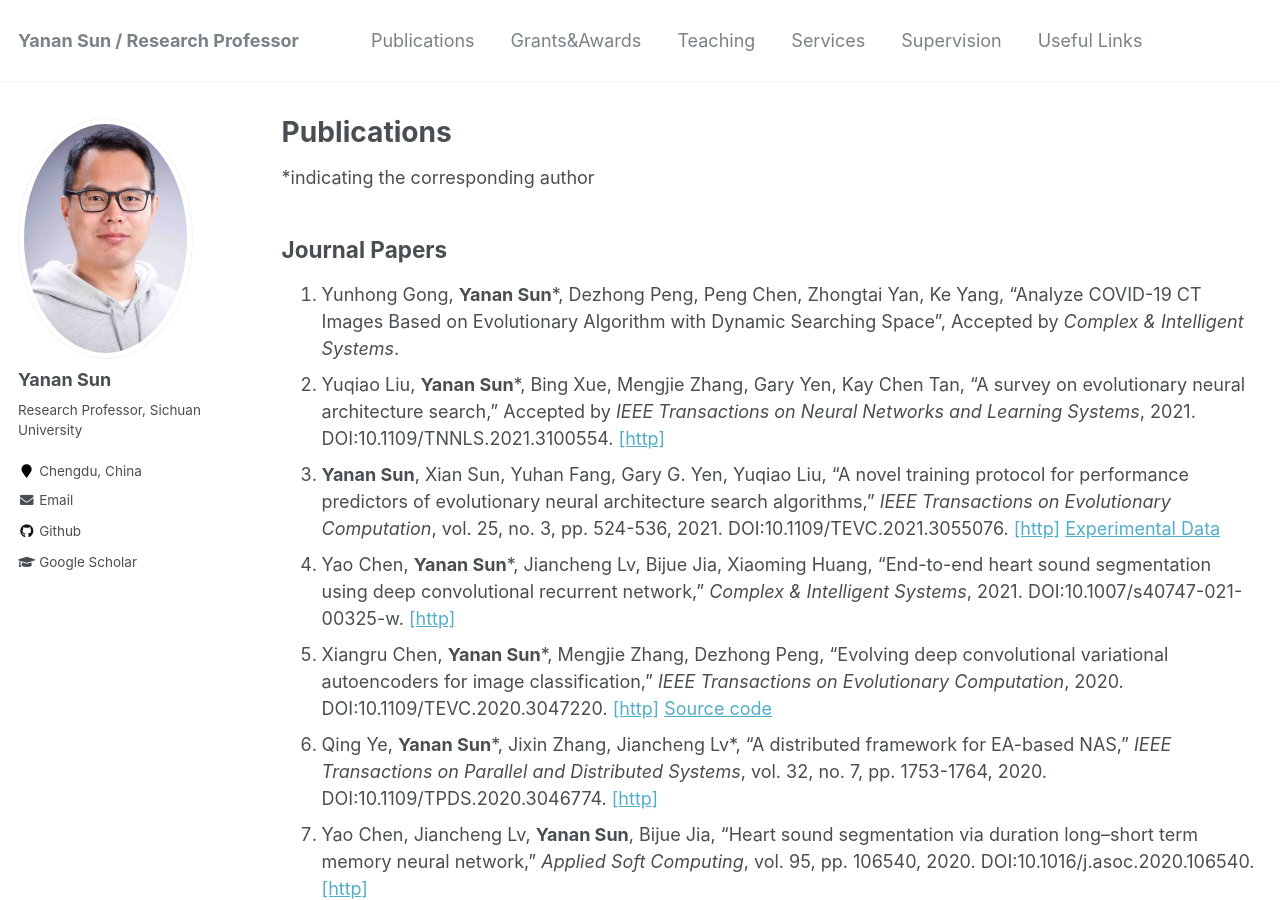
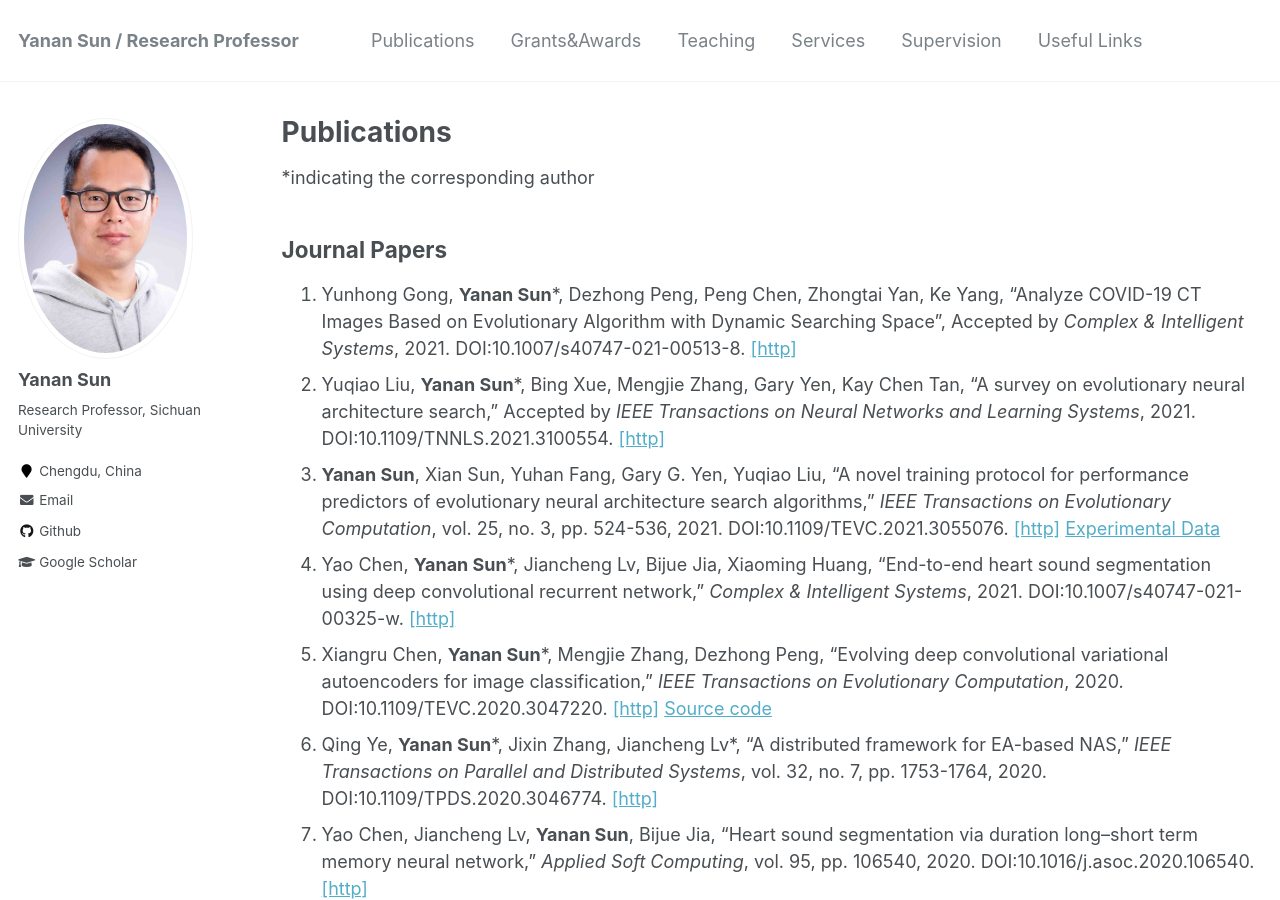
Before and after one commit to yn-sun/yn-sun.github.io, a Jekyll site: the page built from _pages/publications.md, in a window 1280 px wide and 900 px high. Built offline with Jekyll 4.4.1, drawn with Linux system fonts in a browser that asks for light colours; comment, search, counter and statistics services are not loaded.

Commit message:
Update publications.md

```diff
--- a/_pages/publications.md
+++ b/_pages/publications.md
@@ -7,7 +7,7 @@
 *indicating the corresponding author
 ## Journal Papers
 
-1. Yunhong Gong, **Yanan Sun***, Dezhong Peng, Peng Chen, Zhongtai Yan, Ke Yang, "Analyze COVID-19 CT Images Based on Evolutionary Algorithm with Dynamic Searching Space", Accepted by <i>Complex & Intelligent Systems</i>.
+1. Yunhong Gong, **Yanan Sun***, Dezhong Peng, Peng Chen, Zhongtai Yan, Ke Yang, "Analyze COVID-19 CT Images Based on Evolutionary Algorithm with Dynamic Searching Space", Accepted by <i>Complex & Intelligent Systems</i>, 2021. DOI:10.1007/s40747-021-00513-8. [[http]](https://link.springer.com/article/10.1007%2Fs40747-021-00513-8)
 2. Yuqiao Liu, **Yanan Sun***, Bing Xue, Mengjie Zhang, Gary Yen, Kay Chen Tan, "A survey on evolutionary neural architecture search," Accepted by <i>IEEE Transactions on Neural Networks and Learning Systems</i>, 2021. DOI:10.1109/TNNLS.2021.3100554. [[http]](https://ieeexplore.ieee.org/abstract/document/9508774)
 3. **Yanan Sun**, Xian Sun, Yuhan Fang, Gary G. Yen, Yuqiao Liu, "A novel training protocol for performance predictors of evolutionary neural architecture search algorithms," <i>IEEE Transactions on Evolutionary Computation</i>, vol. 25, no. 3, pp. 524-536, 2021. DOI:10.1109/TEVC.2021.3055076. [[http]](https://ieeexplore.ieee.org/document/9336721) [Experimental Data](https://github.com/yn-sun/PRI)
 4. Yao Chen, **Yanan Sun***, Jiancheng Lv, Bijue Jia, Xiaoming Huang, "End-to-end heart sound segmentation using deep convolutional recurrent network," <i>Complex & Intelligent Systems</i>, 2021. DOI:10.1007/s40747-021-00325-w. [[http]](https://link.springer.com/article/10.1007/s40747-021-00325-w)
```
